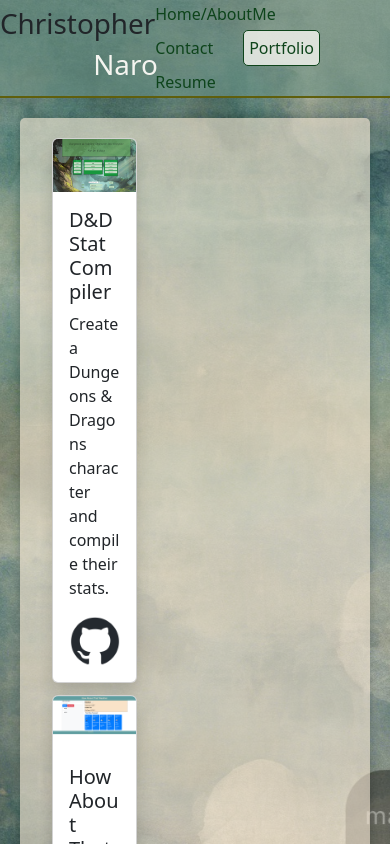
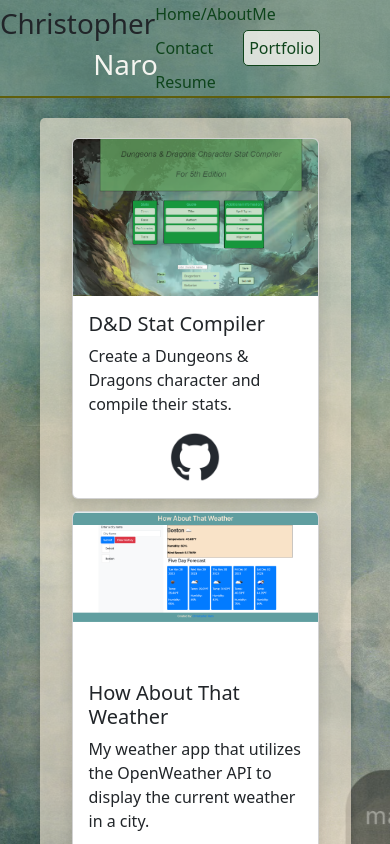
Before and after one commit to CRNaro/thank-you-for-being-here, a React (Vite) app: page /portfolio in a window 390 px wide. Shown: the top 844 px of the page. Built offline with nearby package versions, Linux system fonts and the light colour scheme.

Commit message:
Fix: cleaning up responsivness of the site.  Have it looking okay down to 320px.  Still needs some work but its better than it was

```diff
--- a/portfolio/src/App.css
+++ b/portfolio/src/App.css
@@ -8,9 +8,27 @@
     flex-grow: 1;
 }
 
+@media (min-width: 320px) {
+    .main-content {
+        width: 90%;
+        height: 70%;
+    }
+}
+
 @media (min-width: 600px) {
     .main-content {
         width: 90%;
         height: 70%;
     }
 }
+
+@media (max-width: 768px) {
+    .main-content {
+        width: 90%;
+        height: 70%;
+  }
+}
+
+  @media (max-width: 1024px) {
+    /* CSS rules for screens 1024px wide or less go here */
+  }
--- a/portfolio/src/components/Header/Nav.jsx
+++ b/portfolio/src/components/Header/Nav.jsx
@@ -5,7 +5,7 @@ import '../../styles/Nav.css';
 function Nav() {
     const location = useLocation();
     return (
-        <nav>
+        <nav className="nav-links">
             <NavLink to="/" className={location.pathname === "/" ? "active-link" : ""}>Home/AboutMe</NavLink>
            {/* <Link to="/aboutme#about-me">About</Link>   will need to change back to <Link to="/aboutme">About</Link> */}
             <NavLink to="/contact" className={location.pathname === "/contact" ? "active-link" : ""}>Contact</NavLink>
--- a/portfolio/src/components/Pages/Portfolio.jsx
+++ b/portfolio/src/components/Pages/Portfolio.jsx
@@ -1,5 +1,5 @@
 //  This page will house my portfolio of projects.
-import "../../styles/Portfolio.css";
+//import "../../styles/Portfolio.css";
 import Card from 'react-bootstrap/Card';
 import CardGroup from 'react-bootstrap/CardGroup';
 import githubLogo from '../../assets/github-mark.png';
@@ -9,7 +9,7 @@ import WetMyPlants from '../../assets/wetmyplants.png';
 import PencilMeIn from '../../assets/pencilmein.png';
 import Mondays from '../../assets/mondays.png';
 import Password from '../../assets/password.png';
-
+import "../../styles/Portfolio.css";
 
 const projects = [
 {
--- a/portfolio/src/styles/Header.css
+++ b/portfolio/src/styles/Header.css
@@ -17,9 +17,23 @@ header div {
     margin-left: 60%;
 }
 
+@media (max-width: 320px) {
+    header{
+        flex-direction: column;
+        align-items: flex-start;
+    }
+
+ .container {
+        flex-direction: column;
+        align-items: nowrap;
+    }
+    .card {
+        width: 100%;
+    }
+}
 
 @media (min-width: 600px) {
-    footer
+    footer {
         flex-direction: row;
         width: 90%;
         margin: 0 auto;
--- a/portfolio/src/styles/Nav.css
+++ b/portfolio/src/styles/Nav.css
@@ -13,3 +13,32 @@ nav a {
     background-color: rgb(245, 245, 240, .8);
     border-radius: 5px;
 }
+
+@media (max-width: 320px) {
+    .nav-links {
+        display: flex;
+        flex-direction: column;
+        align-items: flex-start;
+    }
+    header{
+        flex-direction: column;
+        align-items: flex-start;
+    }
+
+    .container {
+        flex-direction: column;
+        align-items: nowrap;
+    }
+    .card {
+        width: 100%;
+    }
+}
+
+@media (min-width: 600px) {
+    footer {
+        flex-direction: row;
+        width: 90%;
+        margin: 0 auto;
+
+    }
+}
--- a/portfolio/src/styles/Portfolio.css
+++ b/portfolio/src/styles/Portfolio.css
@@ -13,6 +13,7 @@
     display: flex;
     flex-wrap: wrap;
     justify-content: space-between;
+    flex-direction: row;
 }
 
 .card {
@@ -26,3 +27,20 @@
     margin: 0 auto;
     display: block;
 }
+
+@media (max-width: 600px) {
+    .container {
+        align-items: nowrap;
+    }
+    .card {
+        width: 100%;
+    }
+}
+@media (max-width: 320px) {
+    .container {
+        align-items: nowrap;
+    }
+    .card {
+        width: 100%;
+    }
+}
```
